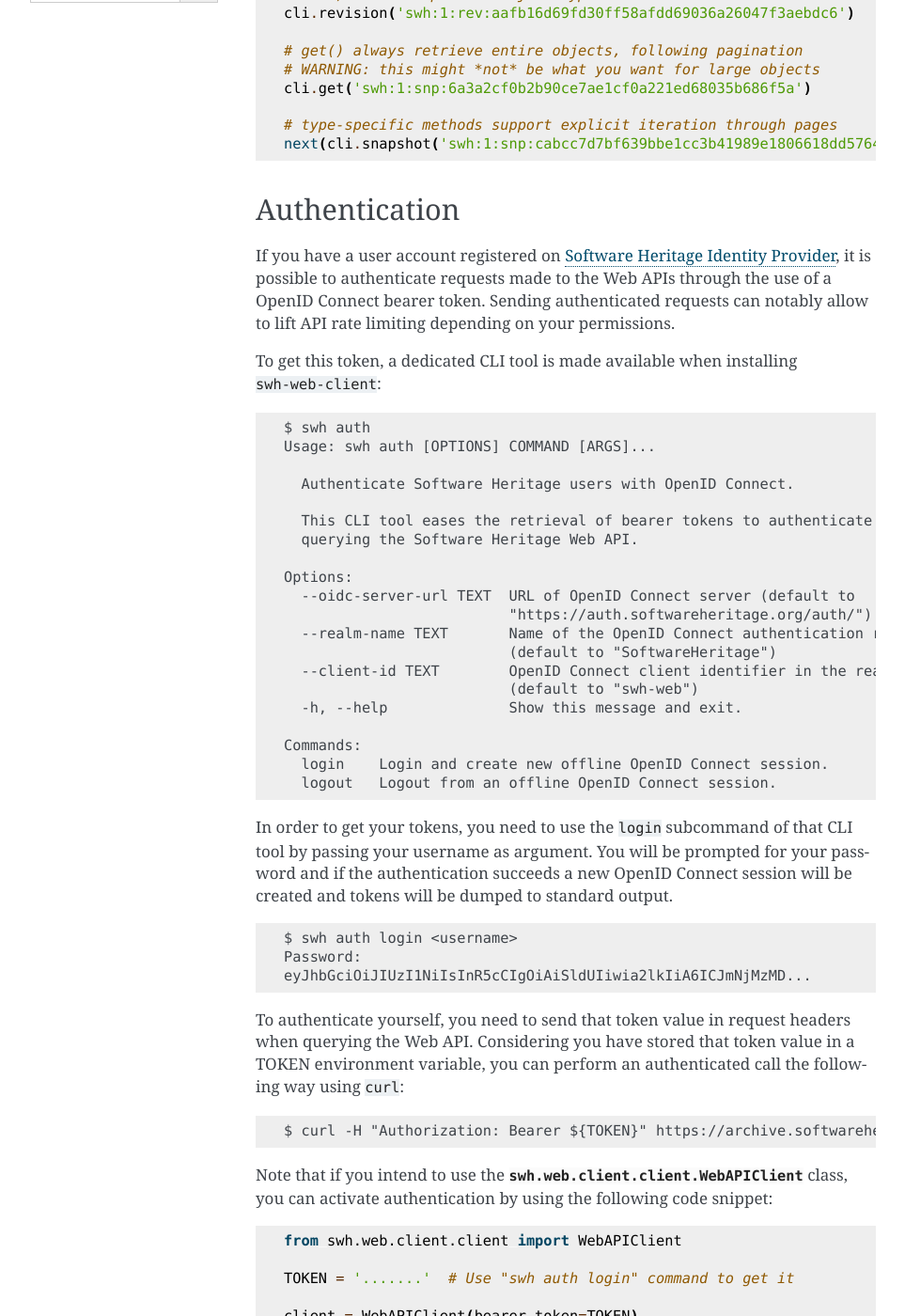
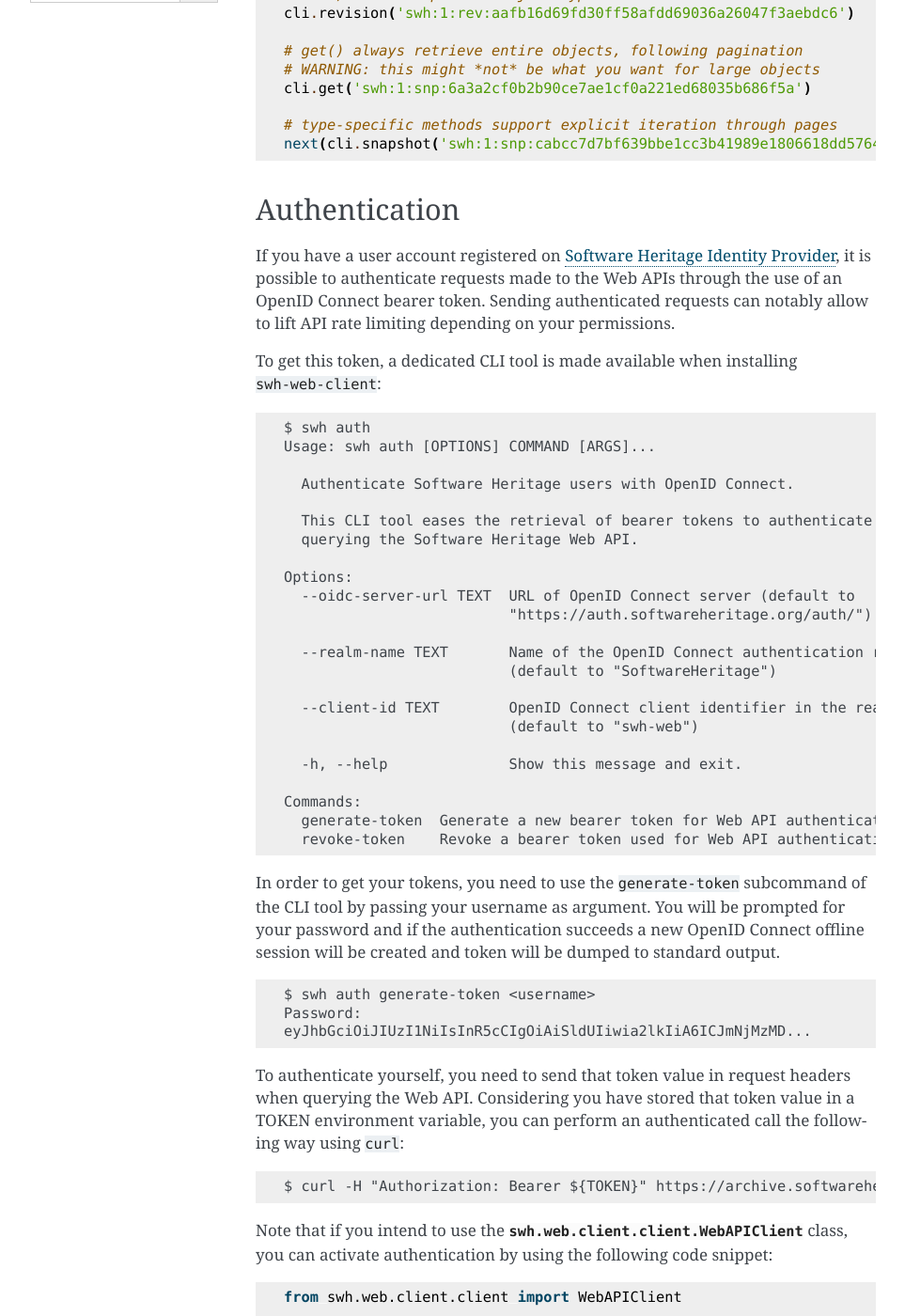
Before and after one commit to SoftwareHeritage/swh-web-client, a Sphinx documentation site: the page built from docs/index.rst, in a window 1280 px wide and 1400 px high, scrolled down 357 px. Shown: the whole window at 94% size, without its empty margins (148-1111 px from the left). Built offline with Sphinx 7.4.7, drawn with Linux system fonts in a browser that asks for light colours; pages that are not in the unit, such as notebooks, are missing from menus; some of the changed text lies outside the part shown.

Commit message:
cli: Use more explicit naming for auth subcommands
Rename login subcommand to generate-token and logout subcommand
to revoke-token.

```diff
--- a/docs/index.rst
+++ b/docs/index.rst
@@ -28,24 +28,27 @@ To get this token, a dedicated CLI tool is made available when installing
   Options:
     --oidc-server-url TEXT  URL of OpenID Connect server (default to
                             "https://auth.softwareheritage.org/auth/")
+
     --realm-name TEXT       Name of the OpenID Connect authentication realm
                             (default to "SoftwareHeritage")
+
     --client-id TEXT        OpenID Connect client identifier in the realm
                             (default to "swh-web")
+
     -h, --help              Show this message and exit.
 
   Commands:
-    login    Login and create new offline OpenID Connect session.
-    logout   Logout from an offline OpenID Connect session.
+    generate-token  Generate a new bearer token for Web API authentication.
+    revoke-token    Revoke a bearer token used for Web API authentication.
 
-In order to get your tokens, you need to use the ``login`` subcommand of
-that CLI tool by passing your username as argument. You will be prompted
+In order to get your tokens, you need to use the ``generate-token`` subcommand of
+the CLI tool by passing your username as argument. You will be prompted
 for your password and if the authentication succeeds a new OpenID Connect
-session will be created and tokens will be dumped to standard output.
+offline session will be created and token will be dumped to standard output.
 
 .. code-block:: text
 
-  $ swh auth login <username>
+  $ swh auth generate-token <username>
   Password:
   eyJhbGciOiJIUzI1NiIsInR5cCIgOiAiSldUIiwia2lkIiA6ICJmNjMzMD...
 
@@ -70,13 +73,14 @@ class, you can activate authentication by using the following code snippet::
   # All requests to the Web API will be authenticated
   resp = client.get('swh:1:rev:aafb16d69fd30ff58afdd69036a26047f3aebdc6')
 
-It is also possible to ``logout`` from the authenticated OpenID Connect session
-which definitely revokes the token.
+It is also possible to revoke a token, preventing future Web API authentication
+when using it. The ``revoke-token`` subcommand of the CLI tool has to be used
+to perform that task.
 
 .. code-block:: text
 
-  $ swh auth logout $REFRESH_TOKEN
-  Successfully logged out from OpenID Connect session
+  $ swh auth revoke-token $REFRESH_TOKEN
+  Token successfully revoked.
 
 API Reference
 -------------
```
Also changed, not shown: other parts of docs/index.rst (+1 -1 lines), 2 other files.
